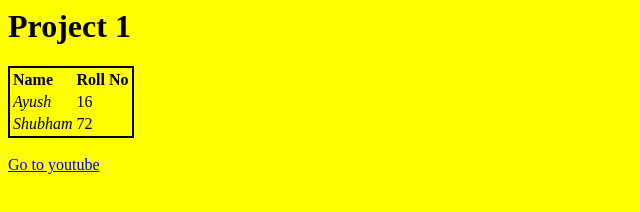
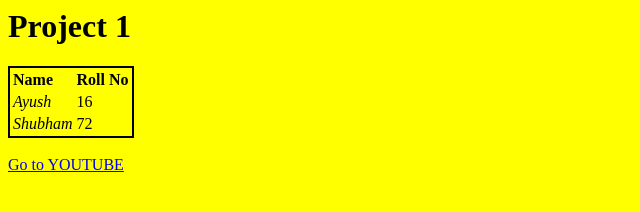
Before and after one commit to Harshitak17/new, a plain HTML site: page index.html in a window 1280 px wide. Shown: the full height of the page, 0-640 px from the left. Drawn offline with Linux system fonts and the light colour scheme.

Commit message:
Update index.html

```diff
--- a/index.html
+++ b/index.html
@@ -22,7 +22,7 @@
             </tr>
         </table>
         <br>
-        <a href="https://www.youtube.com/">Go to youtube</a>
+        <a href="https://www.youtube.com/">Go to YOUTUBE</a>
 
     </BODY>
     </HTML>
```
